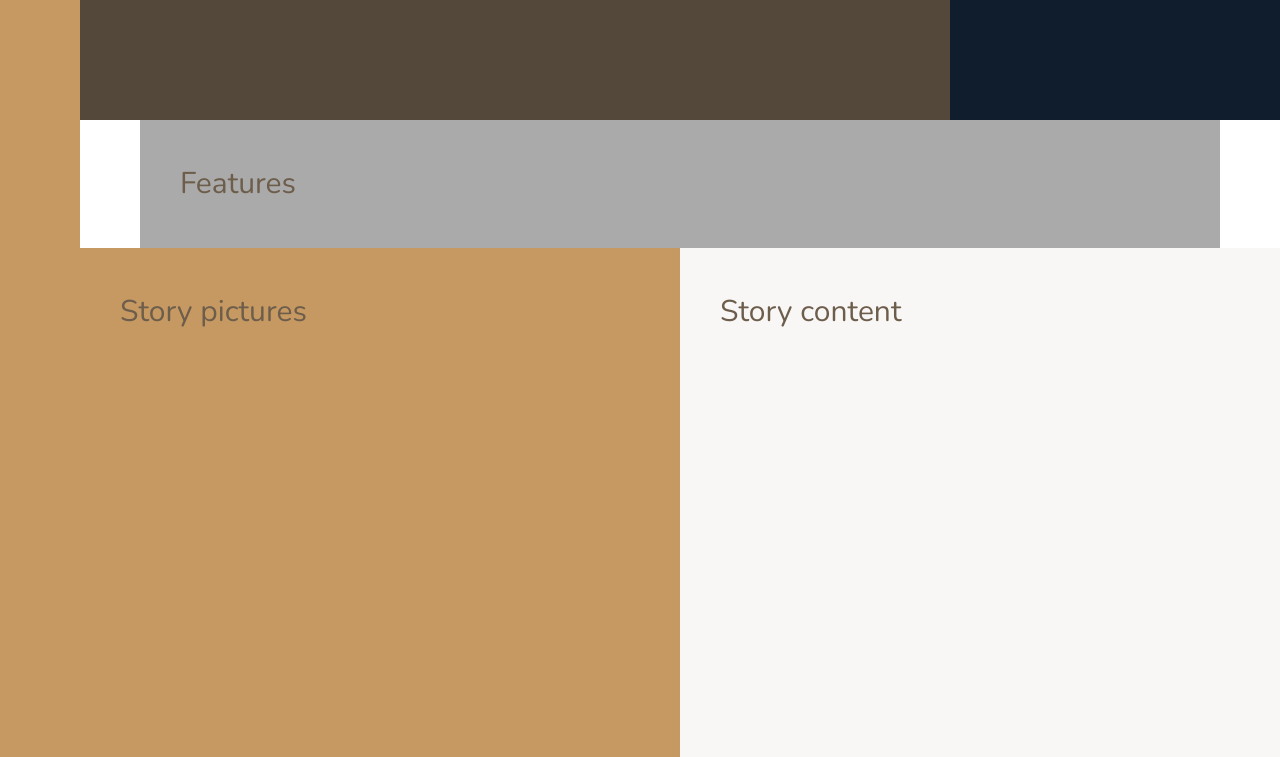
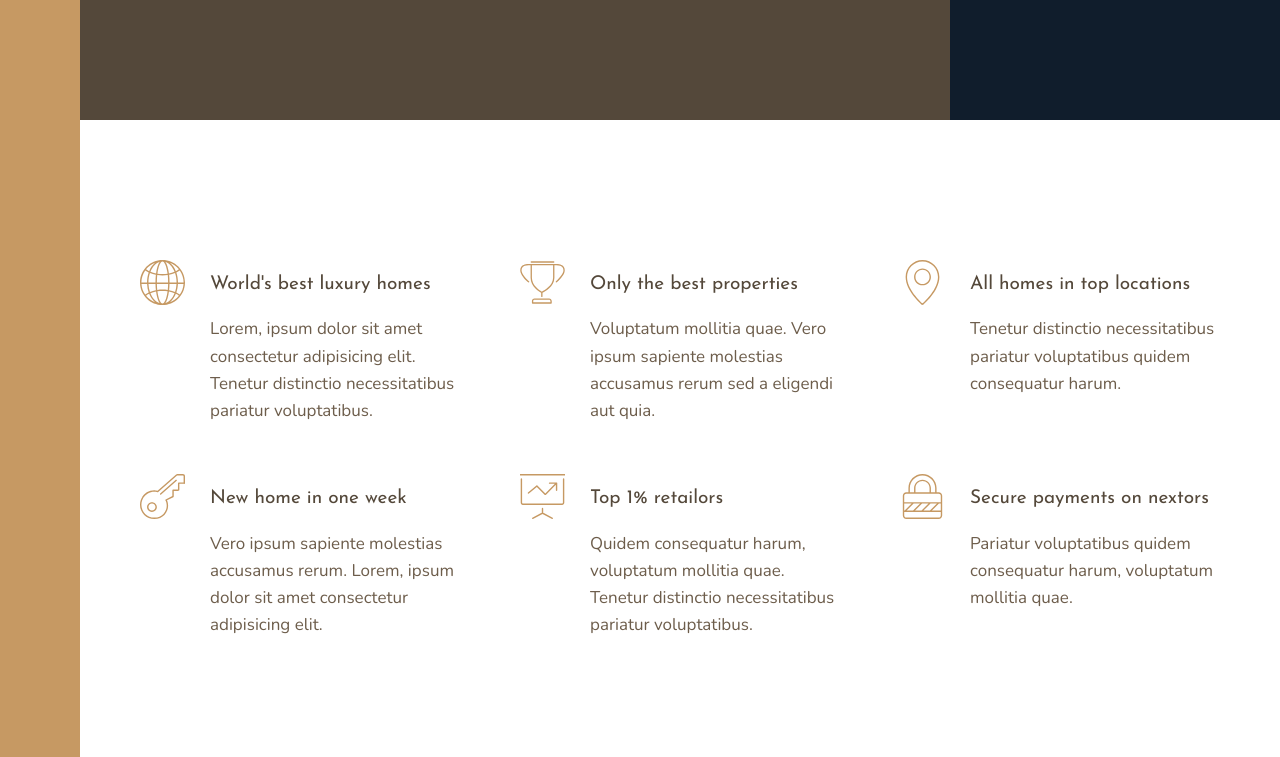
Before and after one commit to dhruvpathak9305/NexterProject-CssGrid, a website: page index.html in a window 1280 px wide. Shown: the part 520-1277 px from the top of the page. Drawn offline with nearby package versions, Linux system fonts and the light colour scheme.

Commit message:
Feature section Complete

```diff
--- a/index.html
+++ b/index.html
@@ -22,7 +22,54 @@
             Top 3 realtors
         </div>
         <section class="features">
-            Features
+            <div class="feature">
+                <svg class="feature__icon">
+                    <use xlink:href="img/sprite.svg#icon-global"></use>
+                    </svg>
+                    <h1 class="heading-4 heading-4--dark">World's best luxury homes</h1>
+                    <p class="feature__text">Lorem, ipsum dolor sit amet consectetur adipisicing elit. Tenetur distinctio necessitatibus pariatur voluptatibus.
+                    </p>
+            </div>
+            <div class="feature">
+                <svg class="feature__icon">
+                    <use xlink:href="img/sprite.svg#icon-trophy"></use>
+                    </svg>
+                    <h1 class="heading-4 heading-4--dark">Only the best properties</h1>
+                    <p class="feature__text">Voluptatum mollitia quae. Vero ipsum sapiente molestias accusamus rerum sed a eligendi aut quia.
+                    </p>
+            </div>
+            <div class="feature">
+                <svg class="feature__icon">
+                    <use xlink:href="img/sprite.svg#icon-map-pin"></use>
+                    </svg>
+                    <h1 class="heading-4 heading-4--dark">All homes in top locations</h1>
+                    <p class="feature__text">Tenetur distinctio necessitatibus pariatur voluptatibus quidem consequatur harum.
+                    </p>
+            </div>
+            <div class="feature">
+                <svg class="feature__icon">
+                    <use xlink:href="img/sprite.svg#icon-key"></use>
+                    </svg>
+                    <h1 class="heading-4 heading-4--dark">New home in one week</h1>
+                    <p class="feature__text">Vero ipsum sapiente molestias accusamus rerum. Lorem, ipsum dolor sit amet consectetur adipisicing elit.
+                    </p>
+            </div>
+            <div class="feature">
+                <svg class="feature__icon">
+                    <use xlink:href="img/sprite.svg#icon-presentation"></use>
+                    </svg>
+                    <h1 class="heading-4 heading-4--dark">Top 1% retailors</h1>
+                    <p class="feature__text">Quidem consequatur harum, voluptatum mollitia quae. Tenetur distinctio necessitatibus pariatur voluptatibus.
+                    </p>
+            </div>
+            <div class="feature">
+                <svg class="feature__icon">
+                    <use xlink:href="img/sprite.svg#icon-lock"></use>
+                    </svg>
+                    <h1 class="heading-4 heading-4--dark">Secure payments on nextors</h1>
+                    <p class="feature__text">Pariatur voluptatibus quidem consequatur harum, voluptatum mollitia quae.
+                    </p>
+            </div>
         </section>
         <div class="story__pictures">Story pictures</div>
         <div class="story__content">Story content</div>
--- a/sass/_base.scss
+++ b/sass/_base.scss
@@ -35,8 +35,5 @@
     display:grid;
     grid-template-rows:80vh min-content 40vw repeat(3,min-content);
     grid-template-columns:[sidebar-start] 8rem [sidebar-end full-start] minmax(6rem,1fr) [center-start] repeat(8,[col-start] minmax(min-content,14rem) [col-end]) [center-end] minmax(6rem,1fr) [full-end];
-&>*{
-    padding:40px;
-    font-size: 3rem;
+
 }
-}
--- a/sass/_features.scss
+++ b/sass/_features.scss
@@ -1,4 +1,27 @@
-.features{
-    background-color: $color-grey-light-2;
-    grid-column: center-start/center-end;
+.features {
+  grid-column: center-start/center-end;
+  margin: 15rem 0;
+  display: grid;
+  // grid-template-columns: repeat(3, 1fr);
+  grid-template-columns: repeat(auto-fit, minmax(25rem, 1fr));
+  grid-gap: 6rem;
+  align-items: start;
 }
+.feature {
+  display: grid;
+  grid-template-columns: min-content 1fr;
+  grid-row-gap: 1.5rem;
+  grid-column-gap: 2.5rem;
+
+  &__icon {
+    fill: $color-primary;
+    width: 4.5rem;
+    height: 4.5rem;
+    // grid-row:1/-1;
+    grid-row: 1 / span 2;
+    transform: translateY(-1rem);
+  }
+  &__text {
+    font-size: 1.7rem;
+  }
+}
--- a/sass/_typography.scss
+++ b/sass/_typography.scss
@@ -0,0 +1,19 @@
+%heading{
+    font-family:$font-display;
+    font-weight:400;
+}
+.heading-1{
+@extend %heading;
+}
+.heading-2{
+    @extend %heading;
+}
+.heading-3{
+    @extend %heading;
+}
+.heading-4{
+    @extend %heading;
+    font-size:1.9rem;
+    &--light{color:$color-grey-light-1;}
+    &--dark{color:$color-grey-dark-1;}
+}
```
Also changed, not shown: css/style.css.
